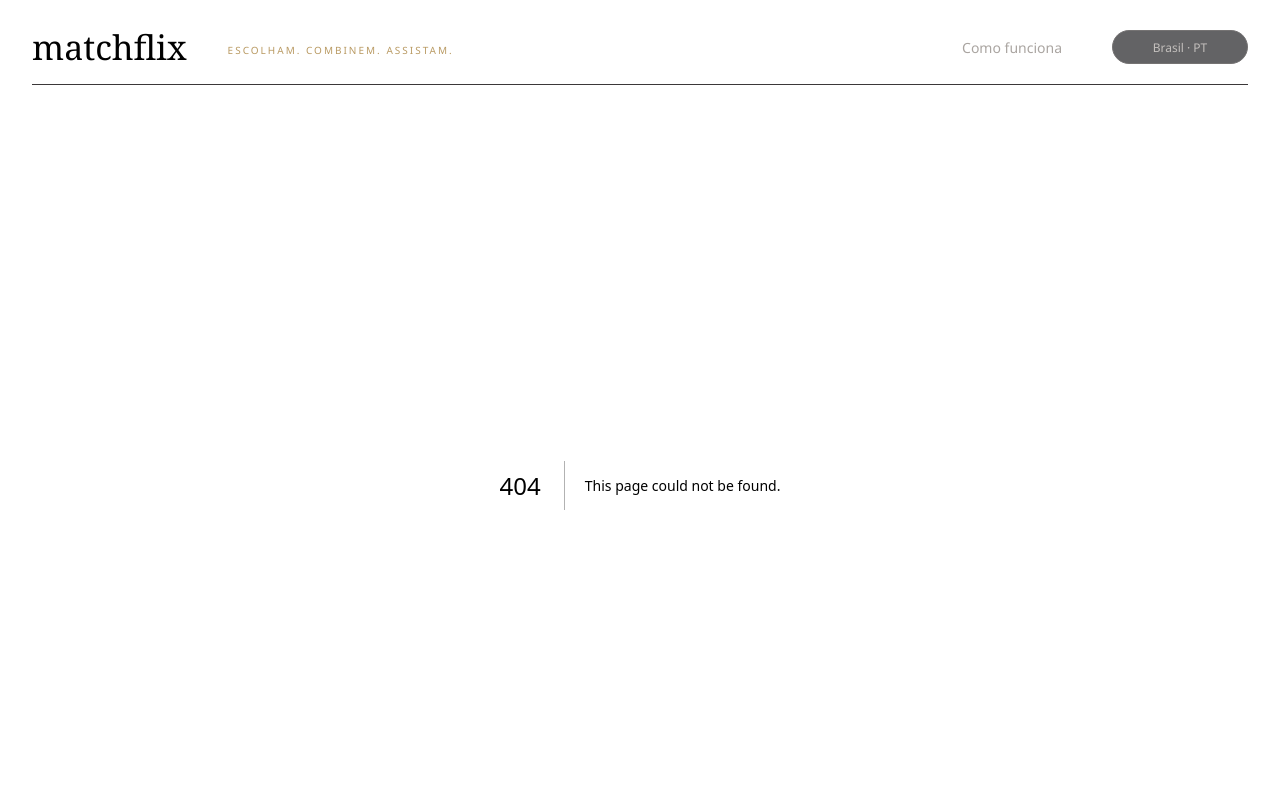
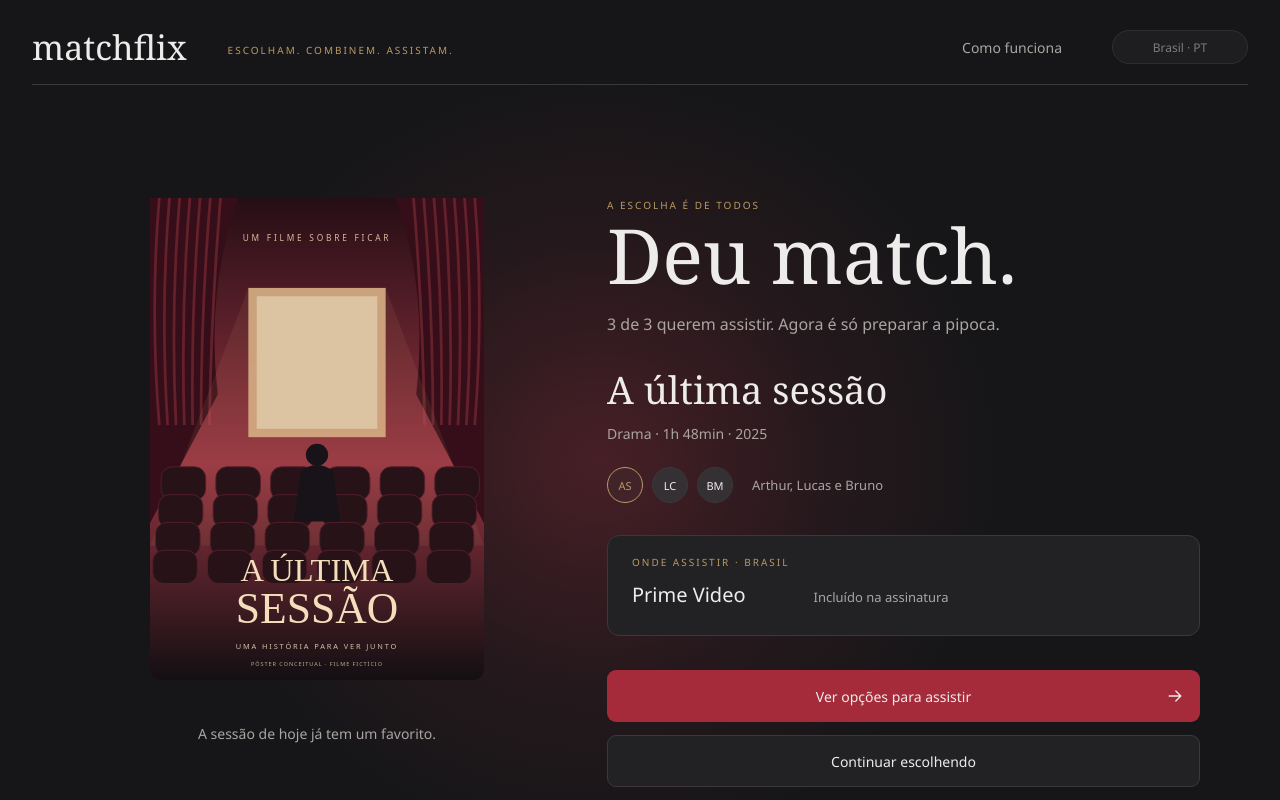
Before and after one commit to arthursobral/Matchflix, a Next.js app: page /match in a window 1280 px wide. Before the commit this address had no page. Shown: the top 800 px of the page. Built offline with nearby package versions, Linux system fonts and the light colour scheme.

Commit message:
feat: tela Match e halos compartilhados

```diff
--- a/app/escolher/escolher.module.css
+++ b/app/escolher/escolher.module.css
@@ -66,15 +66,15 @@
 }
 
 .red {
-  background: radial-gradient(closest-side, rgb(186 53 72 / 0.3), rgb(154 44 60 / 0.12) 55%, rgb(22 22 24 / 0));
+  background: var(--halo-red);
 }
 
 .amber {
-  background: radial-gradient(closest-side, rgb(216 154 58 / 0.34), rgb(166 108 39 / 0.12) 58%, rgb(22 22 24 / 0));
+  background: var(--halo-amber);
 }
 
 .gray {
-  background: radial-gradient(closest-side, rgb(208 208 202 / 0.25), rgb(136 136 138 / 0.08) 60%, rgb(22 22 24 / 0));
+  background: var(--halo-gray);
 }
 
 .card {
--- a/app/globals.css
+++ b/app/globals.css
@@ -6,6 +6,10 @@
   --text-2: #aaa5a1;
   --accent: #a52a3a;
   --gold: #b99a63;
+  /* Halos ao redor do pôster: vermelho, âmbar e cinza (cores do design aprovado) */
+  --halo-red: radial-gradient(closest-side, rgb(186 53 72 / 0.3), rgb(154 44 60 / 0.12) 55%, rgb(22 22 24 / 0));
+  --halo-amber: radial-gradient(closest-side, rgb(216 154 58 / 0.34), rgb(166 108 39 / 0.12) 58%, rgb(22 22 24 / 0));
+  --halo-gray: radial-gradient(closest-side, rgb(208 208 202 / 0.25), rgb(136 136 138 / 0.08) 60%, rgb(22 22 24 / 0));
   --font-serif: Georgia, "Times New Roman", serif;
   --font-sans: "Segoe UI", system-ui, -apple-system, Roboto, "Helvetica Neue", sans-serif;
 }
--- /dev/null
+++ b/app/match/match.module.css
@@ -0,0 +1,225 @@
+/* Base = mobile (referência 390 × 920). Desktop (referência 1440 × 1000) a partir de 1200px. */
+.main {
+  position: relative;
+  padding-top: 34px;
+  text-align: center;
+}
+
+.halo {
+  position: absolute;
+  left: calc(50% - 260px);
+  top: -24px;
+  width: 520px;
+  height: 480px;
+  pointer-events: none;
+}
+
+.head,
+.visual,
+.info {
+  position: relative;
+}
+
+.head h1 {
+  margin-top: 12px;
+  font: 400 45px/54px var(--font-serif);
+}
+
+.summary {
+  margin-top: 8px;
+  color: var(--text-2);
+  font-size: 14px;
+}
+
+.visual {
+  margin: 27px 0 0;
+}
+
+.poster {
+  display: block;
+  width: 132px;
+  height: auto;
+  margin: 0 auto;
+}
+
+.info h2 {
+  margin-top: 16px;
+  font: 400 30px/36px var(--font-serif);
+}
+
+.meta {
+  margin-top: 8px;
+  color: var(--text-2);
+  font-size: 12px;
+}
+
+.people {
+  margin-top: 19px;
+  color: var(--text-2);
+  font-size: 13px;
+}
+
+.avatars {
+  display: inline-flex;
+  gap: 9px;
+}
+
+.where {
+  position: relative;
+  margin-top: 32px;
+  padding: 17px 20px 13px;
+  border: 1px solid var(--border);
+  border-radius: 12px;
+  background: var(--surface);
+  text-align: left;
+}
+
+.provider {
+  margin-top: 12px;
+}
+
+.provider strong {
+  display: block;
+  font-size: 18px;
+  font-weight: 400;
+  line-height: 24px;
+}
+
+.provider span {
+  display: block;
+  margin-top: 4px;
+  color: var(--text-2);
+  font-size: 11px;
+}
+
+.check {
+  position: absolute;
+  right: 20px;
+  top: 49px;
+  width: 20px;
+  height: 20px;
+  fill: none;
+  stroke: var(--gold);
+  stroke-width: 1.6;
+  stroke-linecap: round;
+  stroke-linejoin: round;
+}
+
+.buttons {
+  display: grid;
+  gap: 12px;
+  margin-top: 27px;
+}
+
+.buttons > :last-child {
+  --button-h: 44px;
+}
+
+@media (min-width: 1200px) {
+  .main {
+    display: grid;
+    grid-template-columns: 334px minmax(0, 593px);
+    grid-template-rows: auto 1fr;
+    column-gap: 123px;
+    margin-left: min(214px, max(0px, calc(100% - 1098px)));
+    padding-top: 113px;
+    text-align: left;
+  }
+
+  .halo {
+    left: 49px;
+    top: -8px;
+    width: 800px;
+    height: 770px;
+  }
+
+  .visual {
+    grid-column: 1;
+    grid-row: 1 / span 2;
+    margin: 0;
+    text-align: center;
+  }
+
+  .poster {
+    width: 334px;
+  }
+
+  .visual figcaption {
+    margin-top: 44px;
+    color: var(--text-2);
+    font-size: 14px;
+  }
+
+  .head {
+    grid-column: 2;
+    grid-row: 1;
+  }
+
+  .head h1 {
+    margin-top: 5px;
+    font-size: 76px;
+    line-height: 76px;
+  }
+
+  .summary {
+    margin-top: 20px;
+    font-size: 16px;
+  }
+
+  .info {
+    grid-column: 2;
+    grid-row: 2;
+  }
+
+  .info h2 {
+    margin-top: 31px;
+    font-size: 38px;
+    line-height: 46px;
+  }
+
+  .meta {
+    margin-top: 12px;
+    font-size: 14px;
+  }
+
+  .people {
+    display: flex;
+    align-items: center;
+    gap: 19px;
+    margin-top: 24px;
+  }
+
+  .avatars {
+    gap: 9px;
+  }
+
+  .where {
+    margin-top: 32px;
+    padding: 19px 24px 28px;
+  }
+
+  .provider {
+    display: flex;
+    align-items: baseline;
+    gap: 68px;
+    margin-top: 14px;
+  }
+
+  .provider strong {
+    font-size: 20px;
+  }
+
+  .provider span {
+    margin-top: 0;
+    font-size: 13px;
+  }
+
+  .buttons {
+    gap: 13px;
+    margin-top: 34px;
+  }
+
+  .buttons > :last-child {
+    --button-h: 52px;
+  }
+}
--- /dev/null
+++ b/app/match/page.tsx
@@ -0,0 +1,77 @@
+import type { Metadata } from "next";
+import { Avatar } from "@/components/Avatar";
+import { Button } from "@/components/Button";
+import { Poster } from "@/components/Poster";
+import { SoonButton } from "@/components/SoonButton";
+import { demoAvailability, demoMovies } from "@/lib/demo-movies";
+import { demoRoom as room } from "@/lib/demo-room";
+import { ptBR as t } from "@/messages/pt-BR";
+import styles from "./match.module.css";
+
+const m = t.match;
+// M1: o match de demonstração é sempre o primeiro filme; o resultado real vem do servidor no M5.
+const movie = demoMovies[0];
+const names = new Intl.ListFormat("pt-BR", { style: "long", type: "conjunction" }).format(room.participants.map((p) => p.name));
+
+export const metadata: Metadata = { title: `${m.title} — Matchflix` };
+
+export default function MatchPage() {
+  const total = room.participants.length;
+
+  return (
+    <main className={styles.main}>
+      <div className={styles.halo} style={{ background: `var(--halo-${movie.halo})` }} aria-hidden="true" />
+
+      <div className={styles.head}>
+        <p className="eyebrow">{m.eyebrow}</p>
+        <h1>{m.title}</h1>
+        <p className={styles.summary}>
+          {m.summary(total, total)}
+          <span className="desktop-only"> {m.summaryExtra}</span>
+        </p>
+      </div>
+
+      <figure className={styles.visual}>
+        <Poster poster={movie.poster} className={styles.poster} priority />
+        <figcaption className="desktop-only">{m.caption}</figcaption>
+      </figure>
+
+      <div className={styles.info}>
+        <h2>{movie.title}</h2>
+        <p className={styles.meta}>{movie.meta}</p>
+
+        <div className={styles.people}>
+          <span className={styles.avatars}>
+            {room.participants.map((p) => (
+              <Avatar key={p.name} initials={p.initials} host={p.host} />
+            ))}
+          </span>
+          <span className="desktop-only">{names}</span>
+        </div>
+
+        <div className={styles.where}>
+          <p className="eyebrow">
+            {t.pick.where} · {room.country}
+          </p>
+          <p className={styles.provider}>
+            <strong>{demoAvailability.provider}</strong>
+            <span>{demoAvailability.note}</span>
+          </p>
+          <svg className={`${styles.check} mobile-only`} viewBox="0 0 24 24" aria-hidden="true">
+            <path d="m5 12 4 4L19 6" />
+          </svg>
+        </div>
+
+        <div className={styles.buttons}>
+          {/* Os links reais de streaming chegam no M6; até lá o botão avisa "Em breve". */}
+          <SoonButton icon="arrow" soonLabel={t.nav.soon}>
+            {m.watch}
+          </SoonButton>
+          <Button variant="secondary" href="/escolher">
+            {m.keepGoing}
+          </Button>
+        </div>
+      </div>
+    </main>
+  );
+}
--- a/components/Button.module.css
+++ b/components/Button.module.css
@@ -15,6 +15,10 @@
 
 .primary {
   background: var(--accent);
+}
+
+.plain {
+  padding: 0 14px;
 }
 
 .gold {
--- a/components/Button.tsx
+++ b/components/Button.tsx
@@ -11,7 +11,7 @@ const icons = {
 
 type Props = {
   children: ReactNode;
-  icon: keyof typeof icons;
+  icon?: keyof typeof icons;
   variant?: "primary" | "secondary" | "gold";
   /** Com `href` vira link; com `onClick` vira botão. Sem nenhum dos dois, é exibido como indisponível. */
   href?: string;
@@ -20,13 +20,15 @@ type Props = {
 };
 
 export function Button({ children, icon, variant = "primary", href, onClick, unavailableHint }: Props) {
-  const className = `${styles.button} ${styles[variant]}`;
+  const className = `${styles.button} ${styles[variant]} ${icon ? "" : styles.plain}`;
   const content = (
     <>
       <span className={styles.label}>{children}</span>
-      <svg className={styles.icon} viewBox="0 0 24 24" aria-hidden="true">
-        <path d={icons[icon]} />
-      </svg>
+      {icon && (
+        <svg className={styles.icon} viewBox="0 0 24 24" aria-hidden="true">
+          <path d={icons[icon]} />
+        </svg>
+      )}
     </>
   );
 
--- /dev/null
+++ b/components/SoonButton.tsx
@@ -0,0 +1,24 @@
+"use client";
+
+import { useState } from "react";
+import { Button } from "./Button";
+
+type Props = Omit<React.ComponentProps<typeof Button>, "onClick" | "href" | "unavailableHint"> & { soonLabel: string };
+
+/** Botão com a aparência normal para funções que ainda não existem: ao clicar, avisa "Em breve". */
+export function SoonButton({ children, soonLabel, ...rest }: Props) {
+  const [soon, setSoon] = useState(false);
+
+  function onClick() {
+    setSoon(true);
+    setTimeout(() => setSoon(false), 2000);
+  }
+
+  return (
+    <div aria-live="polite" style={{ display: "contents" }}>
+      <Button {...rest} onClick={onClick}>
+        {soon ? soonLabel : children}
+      </Button>
+    </div>
+  );
+}
--- a/messages/pt-BR.ts
+++ b/messages/pt-BR.ts
@@ -101,5 +101,14 @@ export const ptBR = {
     hintDesktop: ["← Passar", "→ Quero assistir"],
     hintMobile: "Deslize ou use os botões para escolher.",
   },
+  match: {
+    eyebrow: "A escolha é de todos",
+    title: "Deu match.",
+    summary: (n: number, total: number) => `${n} de ${total} querem assistir.`,
+    summaryExtra: "Agora é só preparar a pipoca.",
+    caption: "A sessão de hoje já tem um favorito.",
+    watch: "Ver opções para assistir",
+    keepGoing: "Continuar escolhendo",
+  },
   footer: "Uma escolha em comum. Uma noite de cinema.",
 } as const;
```
